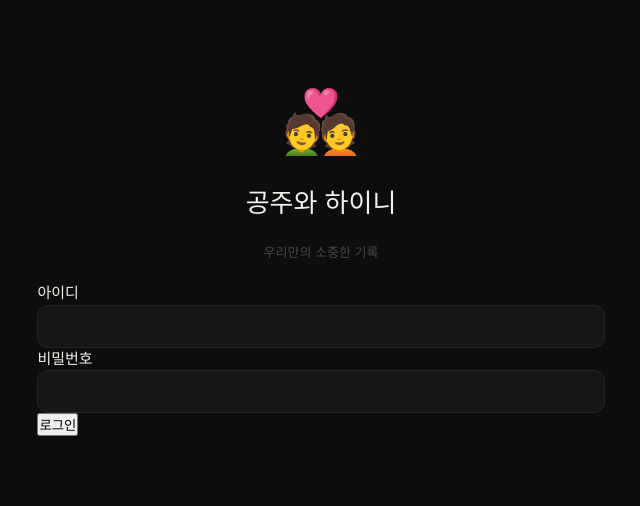
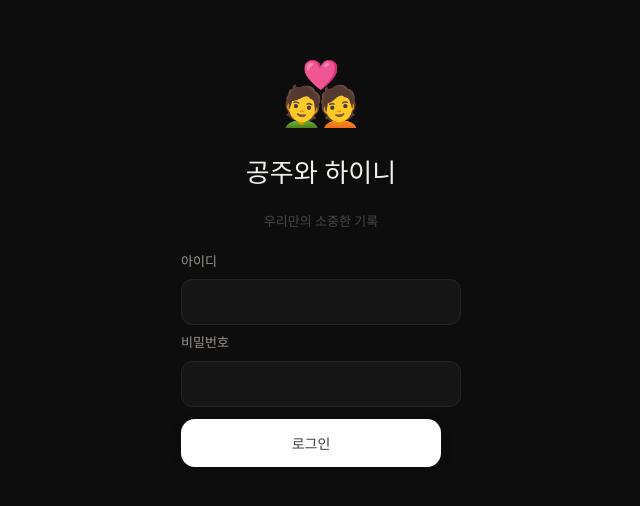
Before and after one commit to 365slog-blip/GONGGONGGOOC, a plain HTML site: page index.html in a window 1280 px wide. Shown: the part 142-648 px from the top of the page, without its empty margins (319-959 px from the left). Drawn offline with Linux system fonts and the light colour scheme; no server answers.

Commit message:
Prepare Notion-backed web app: style.css

```diff
--- a/style.css
+++ b/style.css
@@ -8,7 +8,7 @@
   --card:#161616;
   --h20:#1e1510;--h19:#1a190c;--h18:#0f1a0f;--h17:#0f1219;--h16:#1a0f14;
   --font-display:'Playfair Display',serif;
-  --font-body:'Noto Sans KR',sans-serif;
+  --font-body:system-ui,'Apple SD Gothic Neo','Malgun Gothic',sans-serif;
   --page-padding:10vw;
 }
 .light{
@@ -27,8 +27,8 @@ body{overflow:hidden}
 @keyframes hb{0%,100%{transform:scale(1)}14%{transform:scale(1.15)}28%{transform:scale(1)}42%{transform:scale(1.08)}70%{transform:scale(1)}}
 .screen-title{font-family:var(--font-body);font-size:26px;font-weight:500}
 .screen-sub{font-size:13px;color:var(--text3)}
-.google-btn{display:flex;align-items:center;gap:12px;background:#fff;color:#3c3c3c;border:none;border-radius:14px;padding:14px 28px;font-size:14px;font-weight:500;cursor:pointer;font-family:var(--font-body);box-shadow:0 2px 12px rgba(0,0,0,.15);width:260px;justify-content:center;transition:box-shadow .2s}
-.google-btn:hover{box-shadow:0 4px 20px rgba(0,0,0,.25)}
+.login-btn{display:flex;align-items:center;gap:12px;background:#fff;color:#3c3c3c;border:none;border-radius:14px;padding:14px 28px;font-size:14px;font-weight:500;cursor:pointer;font-family:var(--font-body);box-shadow:0 2px 12px rgba(0,0,0,.15);width:260px;justify-content:center;transition:box-shadow .2s}
+.login-btn:hover{box-shadow:0 4px 20px rgba(0,0,0,.25)}
 .app-version{font-size:11px;color:var(--text3);margin-top:4px}
 .pin-wrap{display:flex;flex-direction:column;align-items:center;gap:14px;width:260px}
 .pin-dots{display:flex;gap:14px}
@@ -526,3 +526,10 @@ input[type=file]{display:none}
   .wc-res-big-img,.wc-res-big-ph{width:120px;height:120px}
   .wc-arena{padding:10px 10px 16px}
 }
+
+.login-form{display:grid;gap:8px;width:min(280px,calc(100vw - 48px));text-align:left}
+.login-form label{font-size:13px;color:var(--text2)}
+.login-form .login-btn{justify-content:center;margin-top:4px}
+.login-error{color:#fb8383;font-size:13px}
+.login-error:empty{display:none}
+.read-only :is([onclick*="save"],[onclick*="delete"],[onclick*="Delete"],[onclick*="openForm"],[onclick*="toggleFav"],[onclick*="toggleTodoDone"],[onclick*="openWcForm"],[onclick*="editWc"],[onclick*="inlineEdit"],[onclick*="addNewRow"],#photo-select-toggle){display:none!important}
```
